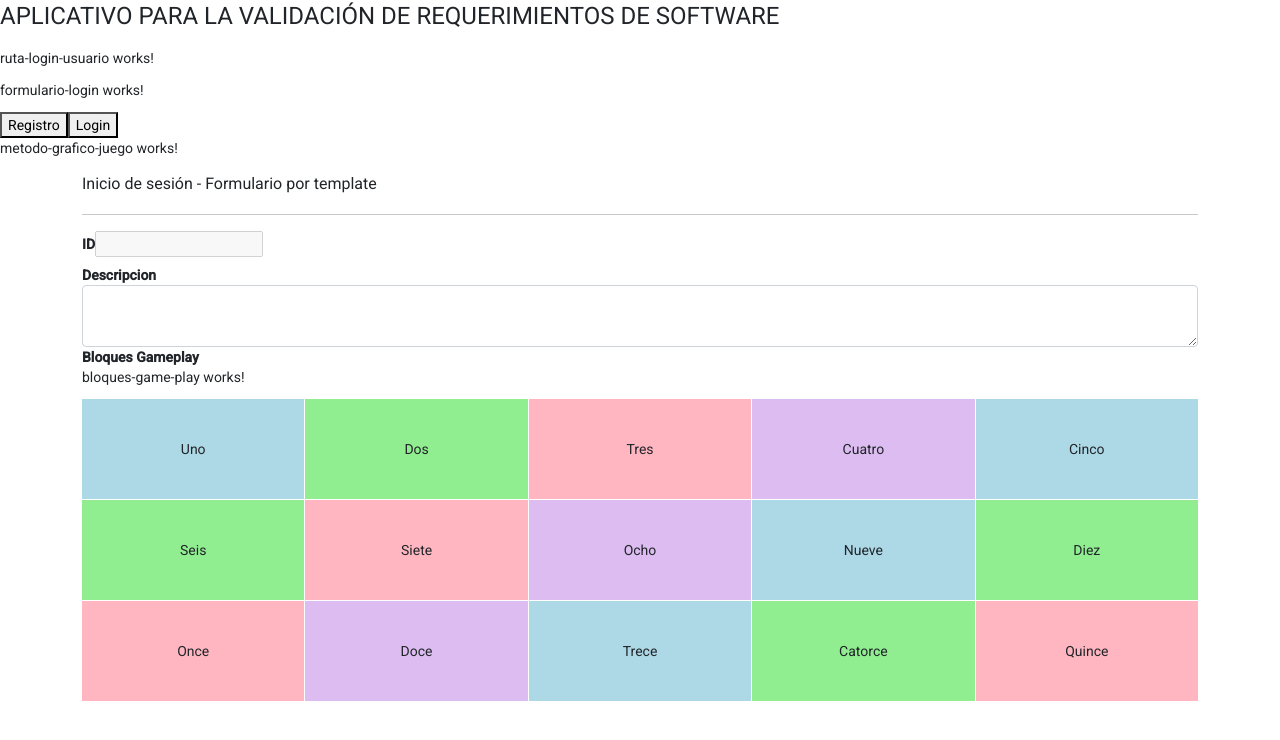
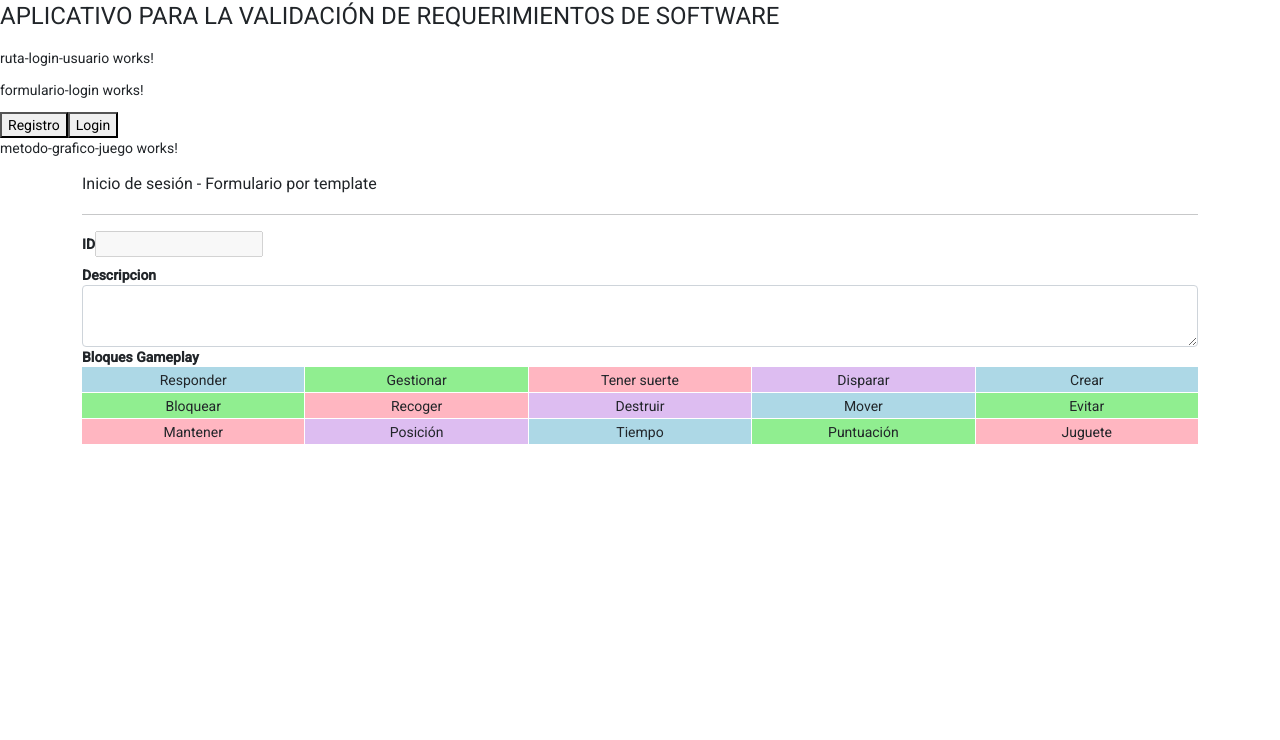
Before and after one commit to lesldiaz/tesis, an Angular app in the folder frontend/tesis-proyecto/: page /login in a window 1280 px wide. Shown: the top 740 px of the page. Built offline with nearby package versions, Linux system fonts and the light colour scheme.

Commit message:
metodo-grafico-juego
completo y funcional

```diff
--- a/frontend/tesis-proyecto/src/app/componentes/bloques-game-play/bloques-game-play.component.css
+++ b/frontend/tesis-proyecto/src/app/componentes/bloques-game-play/bloques-game-play.component.css
@@ -0,0 +1,11 @@
+:host  ::ng-deep .pieza svg {
+  width: 150px;
+  height: 150px;
+  fill: rgb(240, 173, 78);
+  float:left;
+}
+:host  ::ng-deep .pieza svg text {
+  font-size: 2px;
+  fill: black;
+  padding: 16px;
+}
--- a/frontend/tesis-proyecto/src/app/componentes/bloques-game-play/bloques-game-play.component.html
+++ b/frontend/tesis-proyecto/src/app/componentes/bloques-game-play/bloques-game-play.component.html
@@ -1,5 +1,6 @@
-<p>bloques-game-play works!</p>
-<mat-grid-list cols="5" rowHeight="100px">
+<div>
+  <div>
+    <mat-grid-list cols="5" rowHeight="25px">
       <div  *ngFor="let tile of tiles" id='{{tile.text}}'>
         <mat-grid-tile
           [colspan]="tile.cols"
@@ -10,3 +11,8 @@
         </mat-grid-tile>
       </div>
     </mat-grid-list>
+  </div>
+  <div id="bloq">
+
+  </div>
+</div>
--- a/frontend/tesis-proyecto/src/app/componentes/bloques-game-play/bloques-game-play.component.ts
+++ b/frontend/tesis-proyecto/src/app/componentes/bloques-game-play/bloques-game-play.component.ts
@@ -7,32 +7,70 @@ import { Component, OnInit } from '@angular/core';
 })
 export class BloquesGamePlayComponent implements OnInit {
   tiles: Tile[] = [
-    {text: 'Uno', cols: 1, rows: 1, color: 'lightblue'},
-    {text: 'Dos', cols: 1, rows: 1, color: 'lightgreen'},
-    {text: 'Tres', cols: 1, rows: 1, color: 'lightpink'},
-    {text: 'Cuatro', cols: 1, rows: 1, color: '#DDBDF1'},
-    {text: 'Cinco', cols: 1, rows: 1, color: 'lightblue'},
-    {text: 'Seis', cols: 1, rows: 1, color: 'lightgreen'},
-    {text: 'Siete', cols: 1, rows: 1, color: 'lightpink'},
-    {text: 'Ocho', cols: 1, rows: 1, color: '#DDBDF1'},
-    {text: 'Nueve', cols: 1, rows: 1, color: 'lightblue'},
-    {text: 'Diez', cols: 1, rows: 1, color: 'lightgreen'},
-    {text: 'Once', cols: 1, rows: 1, color: 'lightpink'},
-    {text: 'Doce', cols: 1, rows: 1, color: '#DDBDF1'},
-    {text: 'Trece', cols: 1, rows: 1, color: 'lightblue'},
-    {text: 'Catorce', cols: 1, rows: 1, color: 'lightgreen'},
-    {text: 'Quince', cols: 1, rows: 1, color: 'lightpink'},
+    {text: 'Responder', cols: 1, rows: 1, color: 'lightblue'},
+    {text: 'Gestionar', cols: 1, rows: 1, color: 'lightgreen'},
+    {text: 'Tener suerte', cols: 1, rows: 1, color: 'lightpink'},
+    {text: 'Disparar', cols: 1, rows: 1, color: '#DDBDF1'},
+    {text: 'Crear', cols: 1, rows: 1, color: 'lightblue'},
+    {text: 'Bloquear', cols: 1, rows: 1, color: 'lightgreen'},
+    {text: 'Recoger', cols: 1, rows: 1, color: 'lightpink'},
+    {text: 'Destruir', cols: 1, rows: 1, color: '#DDBDF1'},
+    {text: 'Mover', cols: 1, rows: 1, color: 'lightblue'},
+    {text: 'Evitar', cols: 1, rows: 1, color: 'lightgreen'},
+    {text: 'Mantener', cols: 1, rows: 1, color: 'lightpink'},
+    {text: 'Posición', cols: 1, rows: 1, color: '#DDBDF1'},
+    {text: 'Tiempo', cols: 1, rows: 1, color: 'lightblue'},
+    {text: 'Puntuación', cols: 1, rows: 1, color: 'lightgreen'},
+    {text: 'Juguete', cols: 1, rows: 1, color: 'lightpink'},
   ];
   test:any;
+  block: string[] = [];
+  notesContainer: any;
   constructor() { }
 
   ngOnInit(): void {
   }
-  seleccionar(text:string){
+  seleccionar(text:string) {
+    //console.log(text);
+    this.test = document.getElementById(text);
+    this.test.style.display = 'none';
+    //console.log('se oculto');
+    this.block.push(text);
+    //console.log(this.block);
+    this.bloques(text);
+  }
+  bloques(text:string){
+    this.notesContainer = document.getElementById("bloq");
+    const noteElement = this.createElement(text);
+    this.notesContainer.appendChild(noteElement)
     console.log(text);
-   this.test = document.getElementById(text);
-   this.test.style.display = 'none';
-    console.log('se oculto');
+  }
+  createElement( content: string){
+    const element = document.createElement("div");
+    element.classList.add("pieza");
+    element.innerHTML="<svg xmlns=\"http://www.w3.org/2000/svg\"  class=\"bi bi-puzzle-fill\" viewBox=\"0 0 16 16\">\n" +
+      "      <path d=\"M3.112 3.645A1.5 1.5 0 0 1 4.605 2H7a.5.5 0 0 1 .5.5v.382c0 .696-.497 1.182-.872 1.469a.459.459 0 0 0-.115.118.113.113 0 0 0-.012.025L6.5 4.5v.003l.003.01c.004.01.014.028.036.053a.86.86 0 0 0 .27.194C7.09 4.9 7.51 5 8 5c.492 0 .912-.1 1.19-.24a.86.86 0 0 0 .271-.194.213.213 0 0 0 .036-.054l.003-.01v-.008a.112.112 0 0 0-.012-.025.459.459 0 0 0-.115-.118c-.375-.287-.872-.773-.872-1.469V2.5A.5.5 0 0 1 9 2h2.395a1.5 1.5 0 0 1 1.493 1.645L12.645 6.5h.237c.195 0 .42-.147.675-.48.21-.274.528-.52.943-.52.568 0 .947.447 1.154.862C15.877 6.807 16 7.387 16 8s-.123 1.193-.346 1.638c-.207.415-.586.862-1.154.862-.415 0-.733-.246-.943-.52-.255-.333-.48-.48-.675-.48h-.237l.243 2.855A1.5 1.5 0 0 1 11.395 14H9a.5.5 0 0 1-.5-.5v-.382c0-.696.497-1.182.872-1.469a.459.459 0 0 0 .115-.118.113.113 0 0 0 .012-.025L9.5 11.5v-.003l-.003-.01a.214.214 0 0 0-.036-.053.859.859 0 0 0-.27-.194C8.91 11.1 8.49 11 8 11c-.491 0-.912.1-1.19.24a.859.859 0 0 0-.271.194.214.214 0 0 0-.036.054l-.003.01v.002l.001.006a.113.113 0 0 0 .012.025c.016.027.05.068.115.118.375.287.872.773.872 1.469v.382a.5.5 0 0 1-.5.5H4.605a1.5 1.5 0 0 1-1.493-1.645L3.356 9.5h-.238c-.195 0-.42.147-.675.48-.21.274-.528.52-.943.52-.568 0-.947-.447-1.154-.862C.123 9.193 0 8.613 0 8s.123-1.193.346-1.638C.553 5.947.932 5.5 1.5 5.5c.415 0 .733.246.943.52.255.333.48.48.675.48h.238l-.244-2.855z\"/>\n" +
+      "   <text x='3.5' y='9'>"+content+"</text></svg>";
+    element.addEventListener("dblclick",()=>{
+      const doDelete = confirm("Are you sure you wish to delete this sticky note?");
+      if(doDelete){
+        this.deleteNote(content,element);
+      }
+    });
+    return element;
+  }
+  deleteNote(text:string , element:object){
+    const index = this.block.indexOf(text);
+    if(index !== -1){
+      this.block.splice(index,1);
+    }
+    this.notesContainer.removeChild(element);
+    this.updatebloq(text);
+    console.log(this.block);
+  }
+  updatebloq(text:string){
+    this.test = document.getElementById(text);
+    this.test.style.display = '';
   }
 
 }
--- a/frontend/tesis-proyecto/src/app/componentes/post-it/post-it.component.css
+++ b/frontend/tesis-proyecto/src/app/componentes/post-it/post-it.component.css
@@ -8,7 +8,8 @@
   padding: 24px;
   gap: 24px;
 }
-.post-it{
+
+:host ::ng-deep .post-it  {
   height: 200px;
   box-sizing: border-box;
   padding: 16px;
@@ -19,6 +20,8 @@
   font-family: sans-serif;
   font-size: 16px;
 }
+
+
 .add-note{
   height: 200px;
   border: none;
--- a/frontend/tesis-proyecto/src/app/componentes/post-it/post-it.component.html
+++ b/frontend/tesis-proyecto/src/app/componentes/post-it/post-it.component.html
@@ -1,7 +1,7 @@
 
 <div class="back">
+    <div id="app">
 
-    <div id="app">
       <button class="add-note" type="button" (click)="addNote()">+</button>
     </div>
 
--- a/frontend/tesis-proyecto/src/app/componentes/post-it/post-it.component.ts
+++ b/frontend/tesis-proyecto/src/app/componentes/post-it/post-it.component.ts
@@ -36,7 +36,7 @@ export class PostItComponent implements OnInit {
   }
   createNoteElement(id: number, content: string){
     const element = document.createElement("textarea");
-    element.classList.add("post-it");
+    element.classList.add('post-it');
     element.value = content;
     element.placeholder ="Empty";
     element.addEventListener("change",()=> {
--- a/frontend/tesis-proyecto/src/styles.css
+++ b/frontend/tesis-proyecto/src/styles.css
@@ -2,3 +2,6 @@
 
 html, body { height: 100%; }
 body { margin: 0; font-family: Roboto, "Helvetica Neue", sans-serif; }
+
+html, body { height: 100%; }
+body { margin: 0; font-family: Roboto, "Helvetica Neue", sans-serif; }
```
Lines whose indentation alone changed are shown as unchanged.
